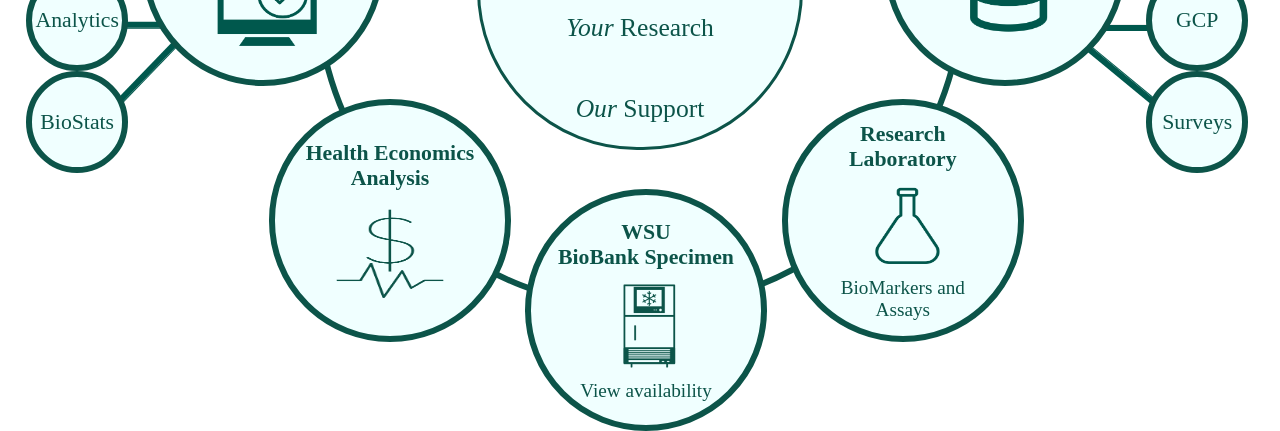
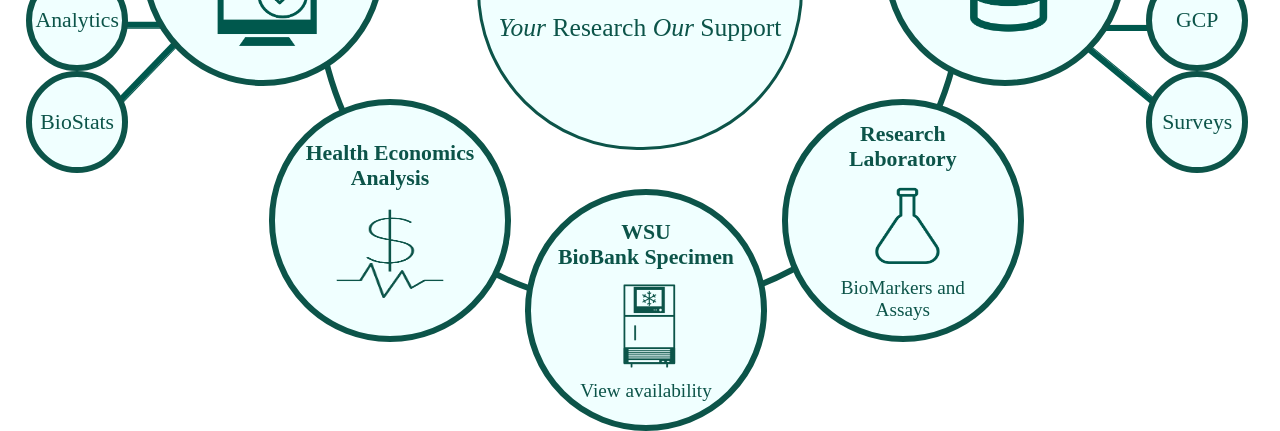
Before and after one commit to jss37/CRSC-WheelV2, a plain HTML site: page index.html in a window 1280 px wide. Shown: the part 451-882 px from the top of the page. Drawn offline with Linux system fonts and the light colour scheme.

Commit message:
Update index.html

```diff
--- a/index.html
+++ b/index.html
@@ -223,7 +223,7 @@
     <div id="center">
         <h1>Core Services and<br>Pricing</h1>
         <!-- <div id="smaller-wheel"></div> -->
-        <div class="center-half-circle-one"><p><i>Your</i> Research</p><p><i>Our</i> Support</p></div>
+        <div class="center-half-circle-one"><p><i>Your</i> Research <i>Our</i> Support</p></div>
         <div class="center-half-circle-two"> </div>
 
     </div>
```
